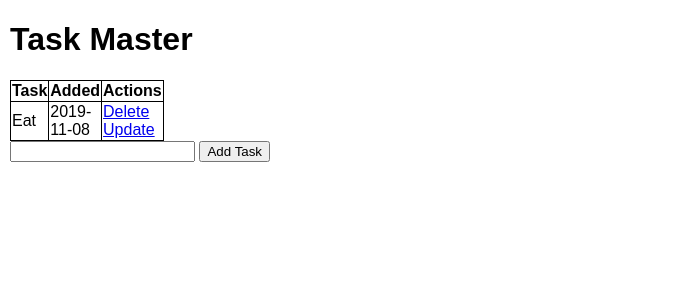
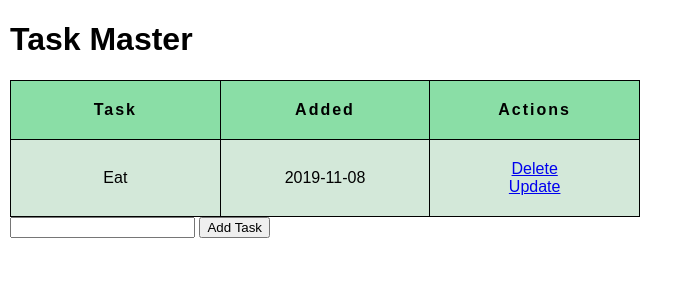
Before and after one commit to frostcow0/python-projects, a Flask app: page / in a window 1280 px wide. Shown: the top 300 px of the page, without its empty margins (0-693 px from the left). Run offline with Flask 2, Linux system fonts and the light colour scheme; data comes from the database, SQL or seed files in the repository; both versions use the stored data as it was after the commit.

Commit message:
Trying out some CSS.

```diff
--- a/flask_test/static/css/main.css
+++ b/flask_test/static/css/main.css
@@ -4,10 +4,23 @@ body {
 }
 table, th, td{
     border:1px solid black;
+    text-align:center;
 }
 table {
     border-collapse:collapse;
+    table-layout:fixed;
+    width:50%;
 }
-table, th, td, tr {
-    width:10%;
+th, td {
+    padding:20px;
 }
+th {
+    letter-spacing:2px;
+    background-color:#8adea6;
+}
+tr:nth-child(even) {
+    background-color:#d3e8d9;
+}
+tr:nth-child(odd) {
+    background-color:#c2d1c7;
+}
--- a/flask_test/templates/index.html
+++ b/flask_test/templates/index.html
@@ -13,9 +13,9 @@
 
     <table>
         <tr>
-            <th>Task</th>
-            <th>Added</th>
-            <th>Actions</th>
+            <th scope="col">Task</th>
+            <th scope="col">Added</th>
+            <th scope="col">Actions</th>
         </tr>
         {% for task in tasks %}
             <tr>
```
Also changed, not shown: flask_test/test.db.
